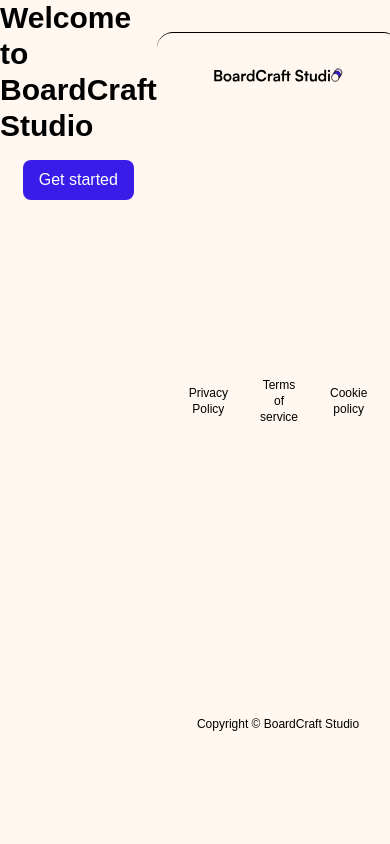
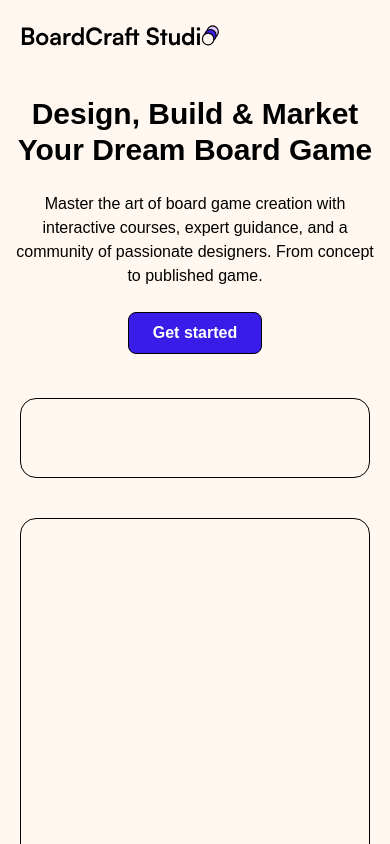
Before and after one commit to t-holmquist/learning-platform, a Next.js app: page / in a window 390 px wide. Shown: the top 844 px of the page. Built offline with nearby package versions, Linux system fonts and the light colour scheme; a web font is replaced by a local one.

Commit message:
feat: responsive grid structure home page

```diff
--- a/app/page.tsx
+++ b/app/page.tsx
@@ -1,15 +1,46 @@
-import Footer from "@/components/ui/footer";
+'use client'
+
+import Button from '@/components/ui/button'
+import Image from 'next/image'
+import Link from 'next/link'
+import Footer from '@/components/ui/footer';
 
 
-export default function Home() {
+const Home = () => {
+  return (
+    // Dot background overflows on mobile -> overflow-x-hidden. No scroll on tablet and desktop -> h-100vh
+    <div className='font-satoshi sm:min-h-screen flex flex-col gap-6 md:gap-20 justify-between overflow-x-hidden'>
+        <nav className='flex justify-between items-center px-5 py-5 sm:px-10'>
+            <Link href={"/"}>
+                <Image src={"/icons/Logo.svg"} width={200} height={30} alt='BoardCraft Studio Logo' />
+            </Link>
+            <div className='hidden sm:flex gap-6 items-center'>
+                <button className='font-bold cursor-pointer hover:bg-bg-sandHover p-2 border rounded-small'>Sign up</button>
+                <button className='font-medium cursor-pointer hover:text-slate-700'>Log in</button>
+            </div>
+        </nav>
+        <div className='w-full flex flex-col items-center'>
+          <section className='space-y-6 w-11/12 lg:w-8/12 flex flex-col items-center'>
+            <h1 className='font-black text-center text-3xl sm:text-6xl'>Design, Build & Market Your Dream Board Game</h1>
+            <p className='text-center'>Master the art of board game creation with interactive courses, expert guidance, and a community of passionate designers. From concept to published game.</p>
+            <Button className='w-fit' title='Get started'/>
+          </section>
+        </div>
+        <section className='grid grid-cols-1 lg:grid-cols-12 gap-10 grid-rows-12 px-5 py-5 sm:px-10'>
+              {/* Progress */}
+              <div className='col-span-4 row-span-3 border rounded-large'></div>
+              {/* Sidebar */}
+              <div className='col-span-4 row-span-12 border rounded-large'></div>
+              {/* XP and rank */}
+              <div className='col-span-4 row-span-6 border rounded-large'></div>
+              {/* Interactive quiz */}
+              <div className='col-span-4 row-span-9 border rounded-large'></div>
+              {/* Video learning */}
+              <div className='col-span-4 row-span-6 border rounded-large'></div>
+        </section>
+        <Footer/>
+    </div>
+  )
+}
 
-  return (
-    <div className="flex min-h-screen">
-      <main className="flex flex-col items-center gap-4">
-       <h1 className="text-3xl font-extrabold">Welcome to BoardCraft Studio</h1>
-       <a href="/sign-in" className="px-4 py-2 bg-primary rounded-lg text-white">Get started</a>
-      </main>
-      <Footer/>
-    </div>
-  );
-}
+export default Home;
```
